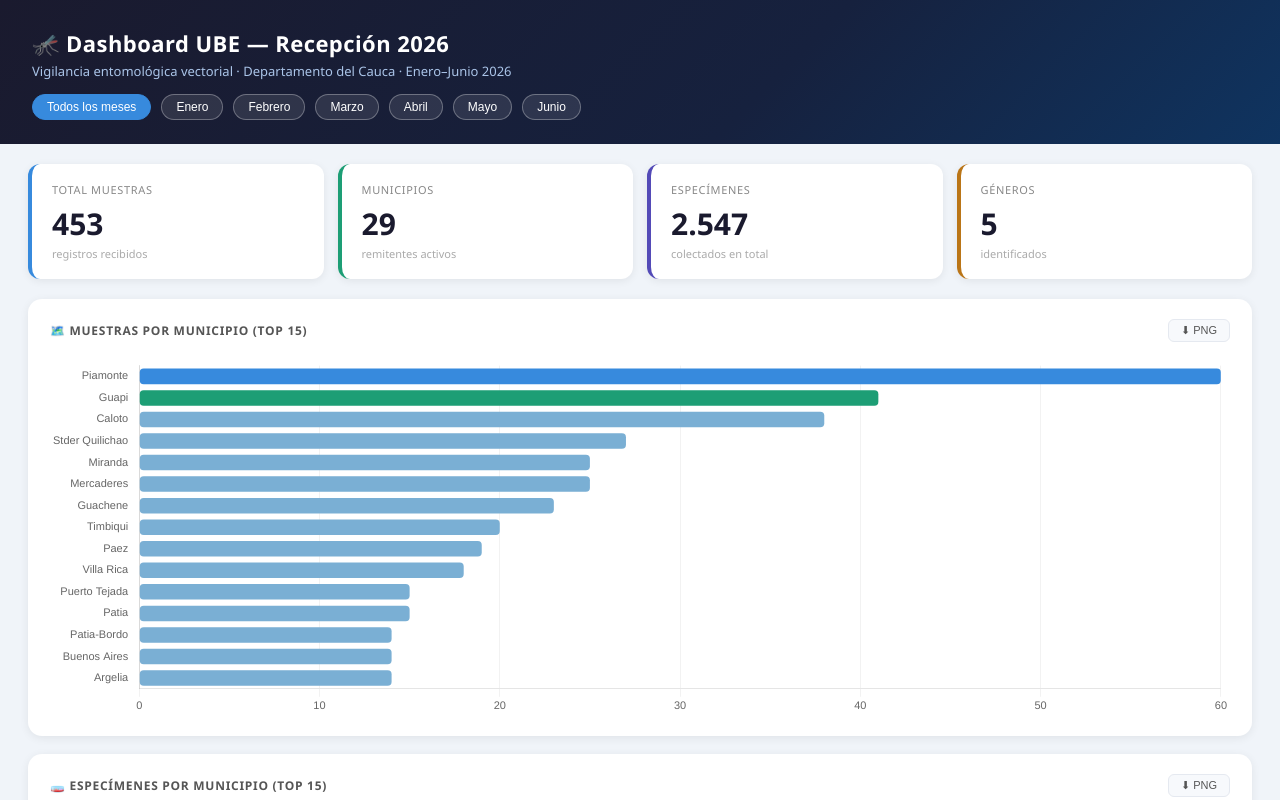
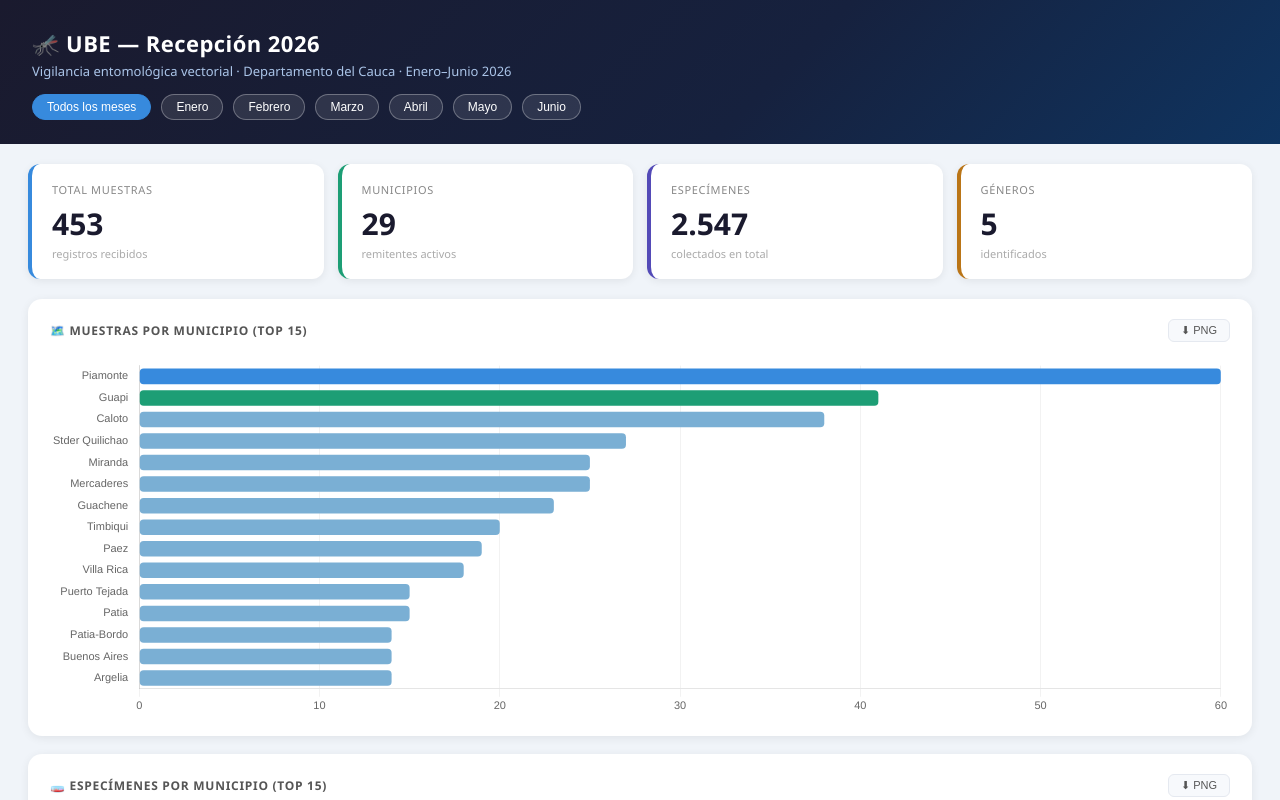
Before and after one commit to sistemasdeinformacionlsp-crypto/dashboard-ube-2026, a plain HTML site: page index.html in a window 1280 px wide. Shown: the top 800 px of the page. Drawn offline with nearby package versions, Linux system fonts and the light colour scheme.

Commit message:
Update dashboard title in index.html

```diff
--- a/index.html
+++ b/index.html
@@ -86,7 +86,7 @@
 <div class="header">
   <div class="header-row">
     <div>
-      <h1>🦟 Dashboard UBE — Recepción 2026</h1>
+      <h1>🦟 UBE — Recepción 2026</h1>
       <p>Vigilancia entomológica vectorial · Departamento del Cauca · Enero–Junio 2026</p>
     </div>
   </div>
```
